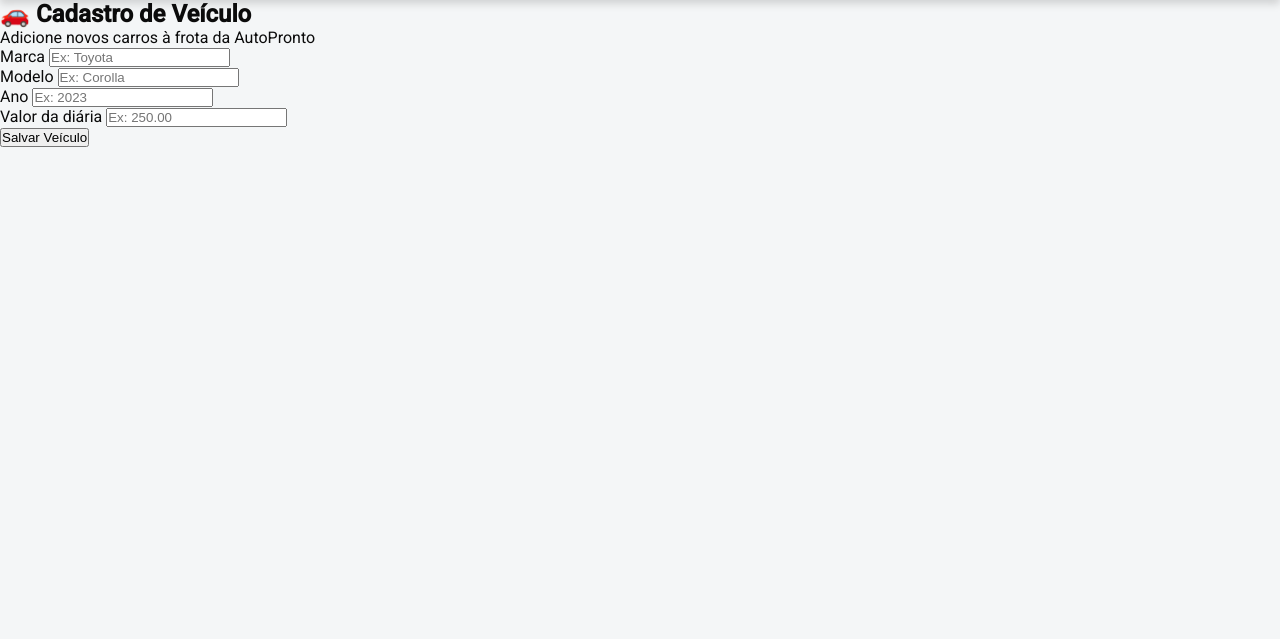
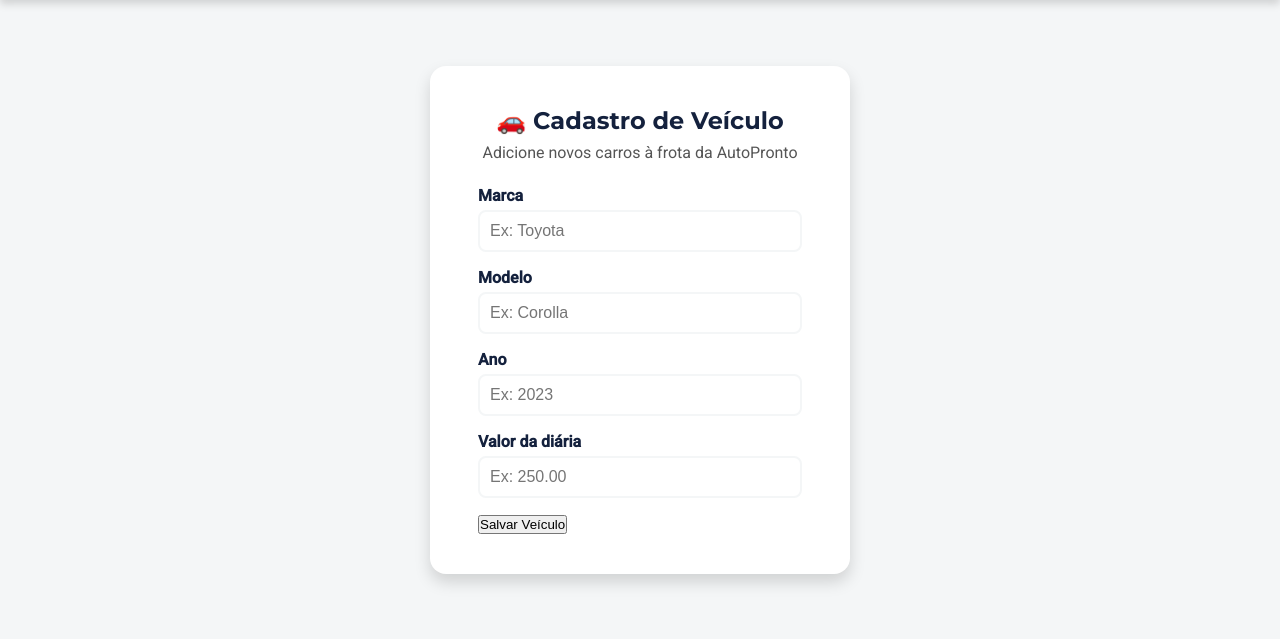
Before and after one commit to sofiabali/autopronto, a Flask app: page /cadastrar in a window 1280 px wide. Shown: the part 63-702 px from the top of the page. Run offline with Flask 3, Linux system fonts and the light colour scheme; data that the repository does not hold is empty.

Commit message:
css cadastro

```diff
--- a/static/css/style.css
+++ b/static/css/style.css
@@ -202,3 +202,121 @@ footer {
     from { opacity: 0; }
     to { opacity: 1; }
 }
+/* ======= CADASTRO ======= */
+.cadastro-container {
+    display: flex;
+    justify-content: center;
+    align-items: center;
+    min-height: 80vh;
+    background-color: var(--cinza);
+}
+
+.form-card {
+    background-color: var(--branco);
+    border-radius: 16px;
+    padding: 2.5rem 3rem;
+    width: 420px;
+    box-shadow: 0 8px 16px rgba(0, 0, 0, 0.15);
+    animation: fadeIn 0.8s ease-in-out;
+}
+
+.form-card h2 {
+    text-align: center;
+    color: var(--azul);
+    font-family: 'Montserrat', sans-serif;
+    margin-bottom: 0.5rem;
+}
+
+.form-card p {
+    text-align: center;
+    color: #555;
+    margin-bottom: 1.5rem;
+}
+
+.input-group {
+    margin-bottom: 1rem;
+}
+
+.input-group label {
+    display: block;
+    font-weight: 600;
+    color: var(--azul);
+}
+
+.input-group input {
+    width: 100%;
+    padding: 10px;
+    border: 2px solid var(--cinza);
+    border-radius: 8px;
+    margin-top: 5px;
+    font-size: 1rem;
+    transition: border-color 0.3s ease;
+}
+
+.input-group input:focus {
+    outline: none;
+    border-color: var(--verde);
+    box-shadow: 0 0 4px var(--verde);
+}
+
+/* ======= LISTA DE CARROS ======= */
+.lista-carros {
+    text-align: center;
+    padding: 3rem 6%;
+}
+
+.lista-carros h2 {
+    color: var(--azul);
+    font-family: 'Montserrat', sans-serif;
+    margin-bottom: 0.5rem;
+}
+
+.lista-carros p {
+    color: #555;
+    margin-bottom: 2rem;
+}
+
+.carros-grid {
+    display: grid;
+    grid-template-columns: repeat(auto-fit, minmax(280px, 1fr));
+    gap: 2rem;
+    justify-items: center;
+}
+
+.car-card {
+    background: var(--branco);
+    border-radius: 16px;
+    padding: 1.5rem;
+    box-shadow: 0 6px 12px rgba(0, 0, 0, 0.1);
+    transition: transform 0.3s ease, box-shadow 0.3s ease;
+    text-align: center;
+    width: 280px;
+}
+
+.car-card:hover {
+    transform: translateY(-6px);
+    box-shadow: 0 10px 20px rgba(0, 0, 0, 0.15);
+}
+
+.car-card img {
+    width: 100%;
+    height: 150px;
+    object-fit: contain;
+    margin-bottom: 1rem;
+}
+
+.car-card h3 {
+    color: var(--azul);
+    font-family: 'Montserrat', sans-serif;
+    margin-bottom: 0.5rem;
+}
+
+.car-card p {
+    color: #444;
+    margin: 0.3rem 0;
+}
+
+.car-card .btn {
+    width: 100%;
+    margin-top: 1rem;
+}
```
